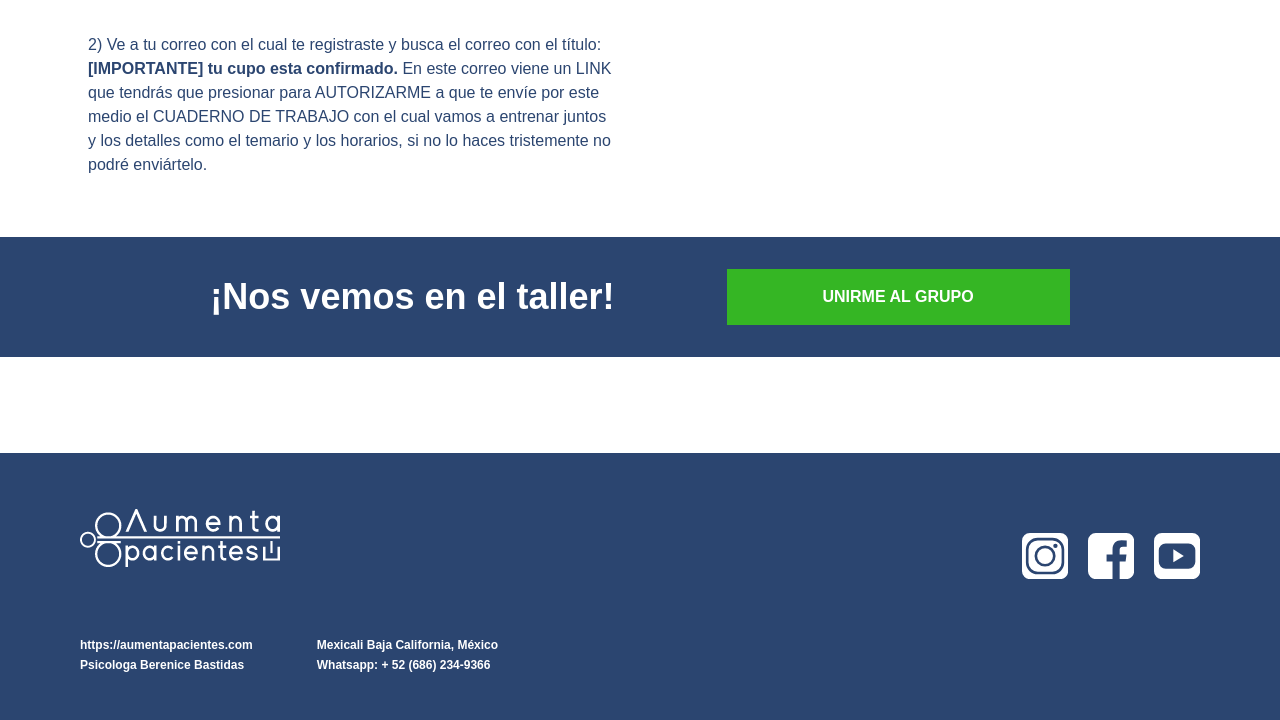
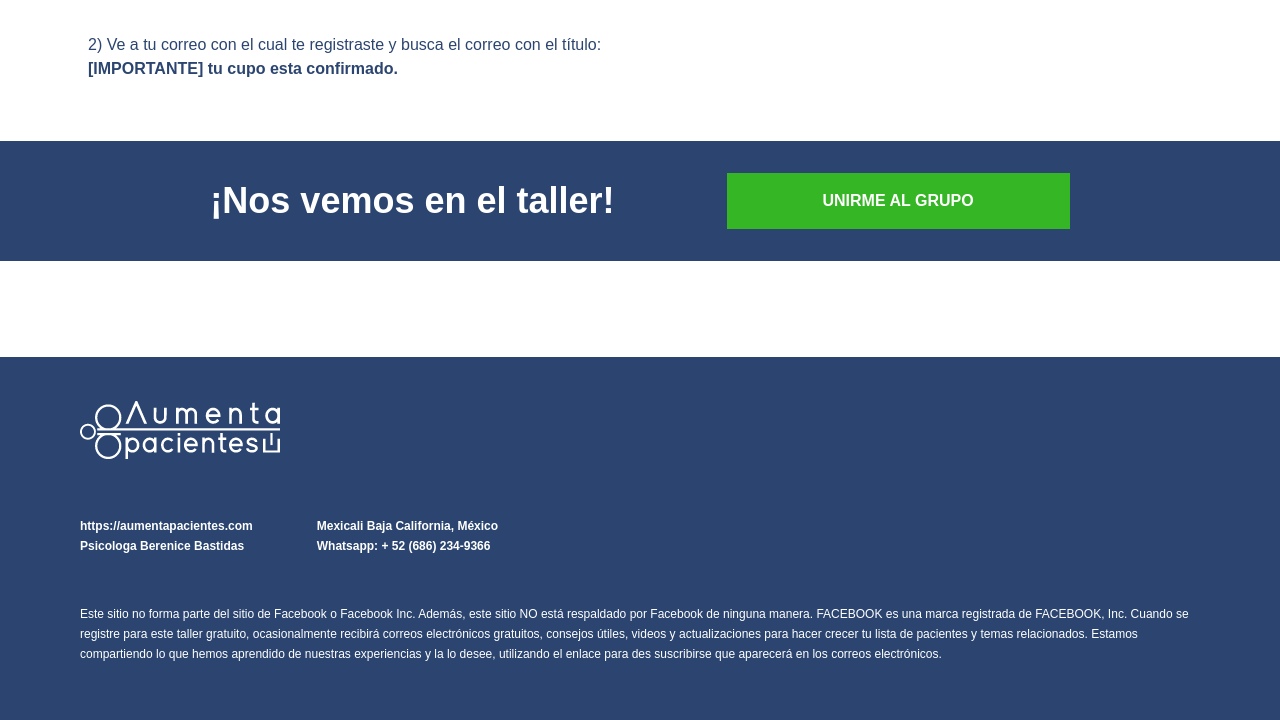
Before and after one commit to Kublick/aumentapacientes, a Gatsby site: page /gracias in a window 1280 px wide. Shown: the part 414-1134 px from the top of the page. Built offline with nearby package versions, Linux system fonts and the light colour scheme; Gatsby itself is replaced by a stand-in of ours.

Commit message:
fix: removed SN icons

```diff
--- a/src/components/Footer.tsx
+++ b/src/components/Footer.tsx
@@ -1,6 +1,6 @@
-import { StaticImage } from "gatsby-plugin-image";
-import React from "react";
-import { logoFacebook, logoInstagram, logoYouTube } from "./utils/svg";
+import { StaticImage } from 'gatsby-plugin-image';
+import React from 'react';
+import { logoFacebook, logoInstagram, logoYouTube } from './utils/svg';
 
 export const Footer = () => {
 	return (
@@ -10,7 +10,7 @@
 					src="../images/aumenta_blanco_desktop.png"
 					alt="Aumenta Pacientes Logo"
 				/>
-        <div className="flex gap-5 mt-9">
+				{/* <div className="flex gap-5 mt-9">
           <button
             onClick={() =>
               window.open("https://www.instagram.com/psicologaberenice/")
@@ -36,7 +36,7 @@
           >
             {logoYouTube}
           </button>
-        </div>
+        </div> */}
 			</div>
 			<div className="flex flex-col gap-16 text-xs font-semibold leading-5 text-white md:flex-row mt-14">
 				<div>
--- a/src/pages/gracias.tsx
+++ b/src/pages/gracias.tsx
@@ -1,7 +1,7 @@
-import { StaticImage } from "gatsby-plugin-image";
-import React from "react";
-import { Footer } from "../components/Footer";
-import { CountdownCircleTimer } from "react-countdown-circle-timer";
+import { StaticImage } from 'gatsby-plugin-image';
+import React from 'react';
+import { Footer } from '../components/Footer';
+import { CountdownCircleTimer } from 'react-countdown-circle-timer';
 
 declare const window: Window &
 	typeof globalThis & {
@@ -9,11 +9,11 @@
 	};
 
 const Gracias = () => {
-  const whatsAppLink = "https://chat.whatsapp.com/Hi0NspPOIOh3jUuU8uESSI";
+	const whatsAppLink = 'https://chat.whatsapp.com/Hi0NspPOIOh3jUuU8uESSI';
 
-  if (typeof window !== "undefined") {
+	if (typeof window !== 'undefined') {
 		if (window.fbq != null) {
-      window.fbq("track", "CompleteRegistration");
+			window.fbq('track', 'CompleteRegistration');
 		}
 	}
 
@@ -46,19 +46,14 @@
 							</p>
 							<p className="mb-9">
 								1) Unete al grupo privado en WHATSAPP para recibir todas las
-                notificaciones del entrenamiento sólo da click aquí mismo.{" "}
+								notificaciones del entrenamiento sólo da click aquí mismo.{' '}
 							</p>
 							<p>
 								2) Ve a tu correo con el cual te registraste y busca el correo
-                con el título:{" "}
+								con el título:{' '}
 								<span className="font-bold">
 									[IMPORTANTE] tu cupo esta confirmado.
-                </span>{" "}
-                En este correo viene un LINK que tendrás que presionar para
-                AUTORIZARME a que te envíe por este medio el CUADERNO DE TRABAJO
-                con el cual vamos a entrenar juntos y los detalles como el
-                temario y los horarios, si no lo haces tristemente no podré
-                enviártelo.
+								</span>{' '}
 							</p>
 						</div>
 					</div>
```
Lines whose indentation alone changed are shown as unchanged.
